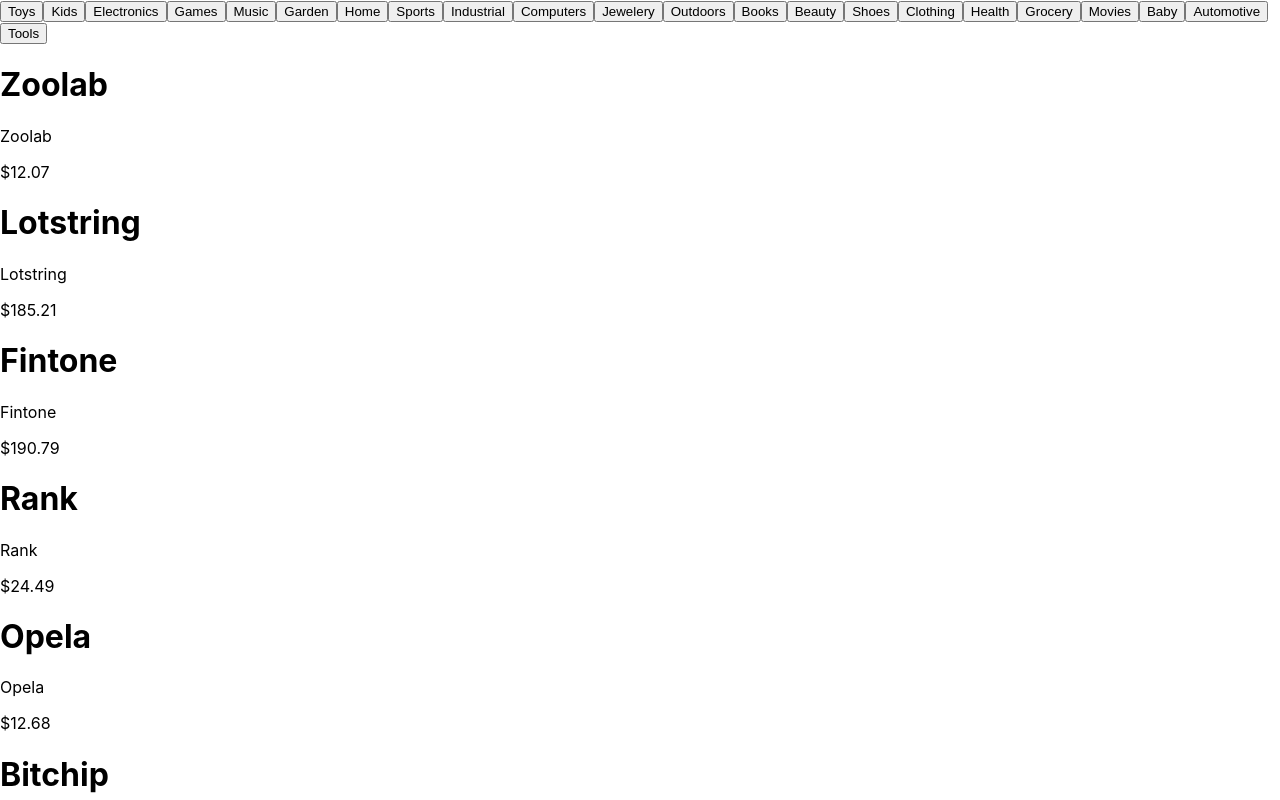
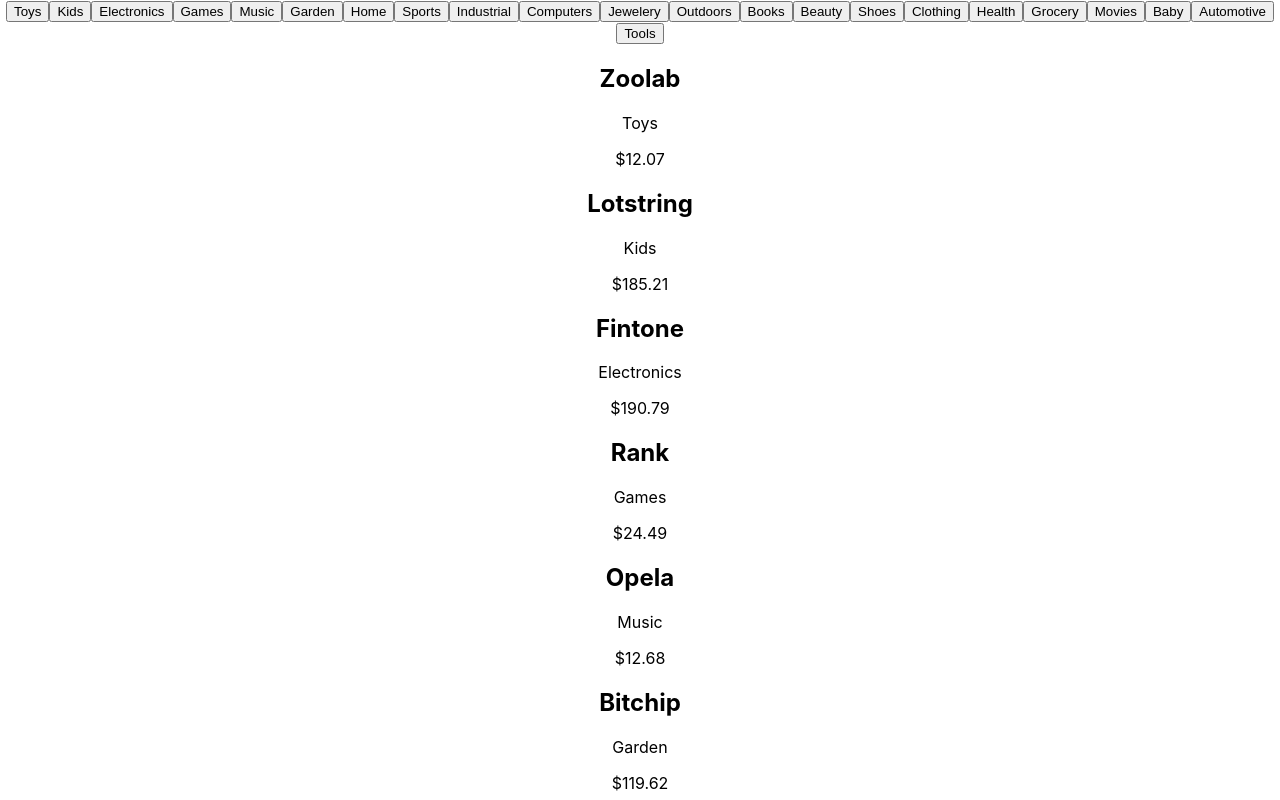
Before and after one commit to laurelmclean/acs-3330-react-product-list, a React (Create React App) app: page / in a window 1280 px wide. Shown: the top 800 px of the page. Built offline with nearby package versions, Linux system fonts and the light colour scheme.

Commit message:
progress on challenge 10

```diff
--- a/src/App.js
+++ b/src/App.js
@@ -1,19 +1,37 @@
+import { useState } from 'react';
 import './App.css';
-import data, { allCategories, categoriesUnique, categoriesWithCounts } from './data'
+import data, { categoriesUnique } from './data'
 
 function App() {
+  const [selectedCategory, setSelectedCategory] = useState('All');
 
-  const categoryButtonsMarkup = categoriesUnique.map((btn) => <button>{btn}</button>)
-  const allProducts = data.map((obj) => <div>
-    <h1>{obj.name}</h1>
-    <p>{obj.name}</p>
-    <p>{obj.price}</p></div>);
+  const handleCategoryClick = (categoryName) => {
+    setSelectedCategory(categoryName);
+  };
+
+  const filteredData = selectedCategory === 'All' ? data : data.filter(product => product.category === selectedCategory);
+
+  const buttonMarkup = categoriesUnique.map((category, index) => (
+    <button key={index} className="category-button" onClick={() => handleCategoryClick(category)}>
+      {category}
+    </button>
+  ));
+
+  const productMarkup = filteredData.map((product) => (
+    <div key={product.id} className="product">
+      <h2>{product.name}</h2>
+      <p>{product.category}</p>
+      <p>{product.price}</p>
+    </div>
+  ));
 
   return (
-    <>
-      {categoryButtonsMarkup}
-      {allProducts}
-    </>
+    <div className="App">
+        {buttonMarkup}
+        <div>
+          {productMarkup}
+        </div>
+    </div>
   );
 }
 
```
Also changed, not shown: src/CategoryButton/CategoryButton.js (added, +37 -0 lines).
